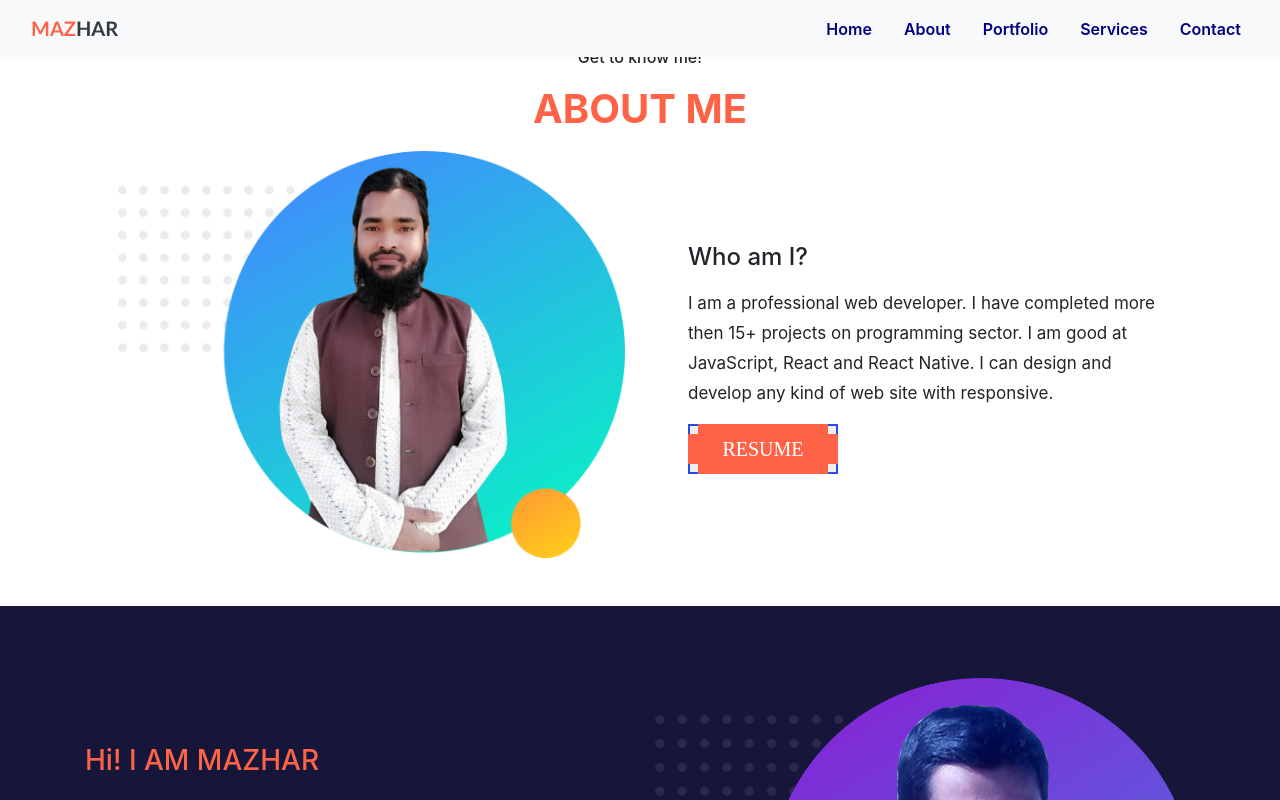
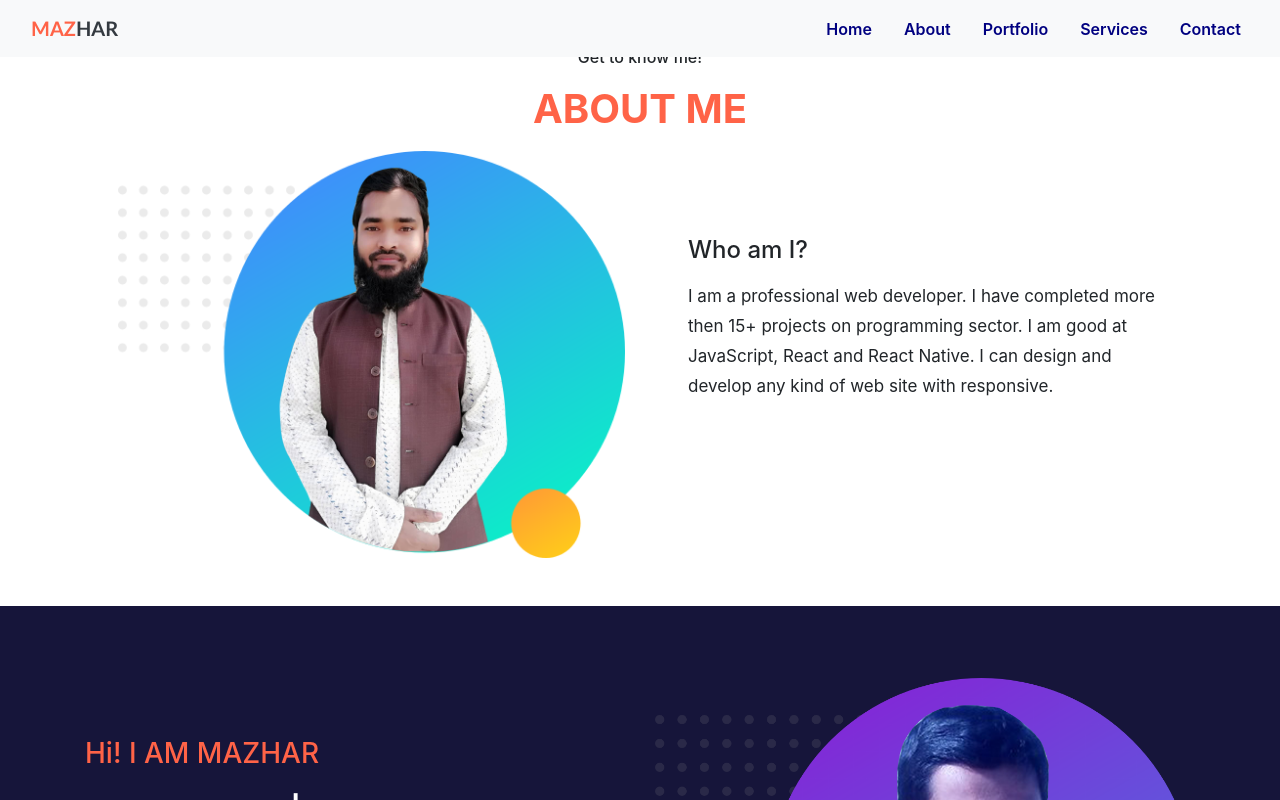
Before and after one commit to mazhars-git/my-portfolio-site, a React (Create React App) app: page /about in a window 1280 px wide. Shown: the top 800 px of the page. Built offline with nearby package versions, Linux system fonts and the light colour scheme.

Commit message:
update btn

```diff
--- a/src/App.css
+++ b/src/App.css
@@ -20,11 +20,10 @@
 }
 
 .link-style{
-  color: rgb(255, 255, 255);
+  color: #fff;
 }
 .link-style:hover{
   text-decoration: none;
-  color: rgb(38, 75, 241);
 }
 .logo{
   font-family: 'Gill Sans', 'Gill Sans MT', 'Trebuchet MS', sans-serif;
@@ -46,9 +45,29 @@ li{
 }
 
 
+
+.btn-brand {
+ padding: 15px 30px;
+  border: 2px solid #fff;
+  background-color: none;
+  font-family: 'Cinzel', serif;
+  font-size: 20px;
+  cursor: pointer;
+  background: transparent;
+  transition: 0.3s;
+}
+
+.btn-brand:hover{
+  background-color: #fff;
+  border: 2px solid #ff6347;
+}
+
+.btn-brand:hover .link-style{
+  color: #ff6347;
+}
 /*------------Styling button-------*/
 
-.btn-brand {
+/* .btn-brand {
   width: 150px;
   height: 50px;
   border: 2px solid rgb(38, 75, 241);
@@ -103,4 +122,4 @@ li{
 
 .btn-brand:hover {
   background: #fff;
-}
+} */
--- a/src/component/Home/AboutMe/AboutMe.js
+++ b/src/component/Home/AboutMe/AboutMe.js
@@ -15,7 +15,7 @@ const AboutMe = () => {
                     <h4 className="py-2">Who am I?</h4>
                     <p style={{fontSize: '17px', lineHeight: '30px'}}>I am a professional web developer. I have completed more then 15+ projects on programming sector. I am good at JavaScript, React and React Native. I can design and develop any kind of web site with responsive.</p>
 
-                    <button className="btn-brand"><a className="link-style" href="https://drive.google.com/file/d/1zBJQ5At9bR30qYOxlnjMrGwLaVzEIVSG/view?usp=sharing" target="_blank">RESUME</a></button>
+                    <button className="btn-brand"><a className="link-style" href="https://drive.google.com/file/d/1zBJQ5At9bR30qYOxlnjMrGwLaVzEIVSG/view?usp=sharing" target="_blank">My Resume</a></button>
                 </div>
             </div>
         </section>
--- a/src/component/Home/HeaderContent/HeaderContent.js
+++ b/src/component/Home/HeaderContent/HeaderContent.js
@@ -25,7 +25,7 @@ const HeaderContent = () => {
 
                     <button className="btn-brand">
                         <a className="link-style noSelect" href="#about">
-                            ABOUT ME
+                            About Me
                         </a>
                     </button>
                     <div className="social-icon pt-4">
```
